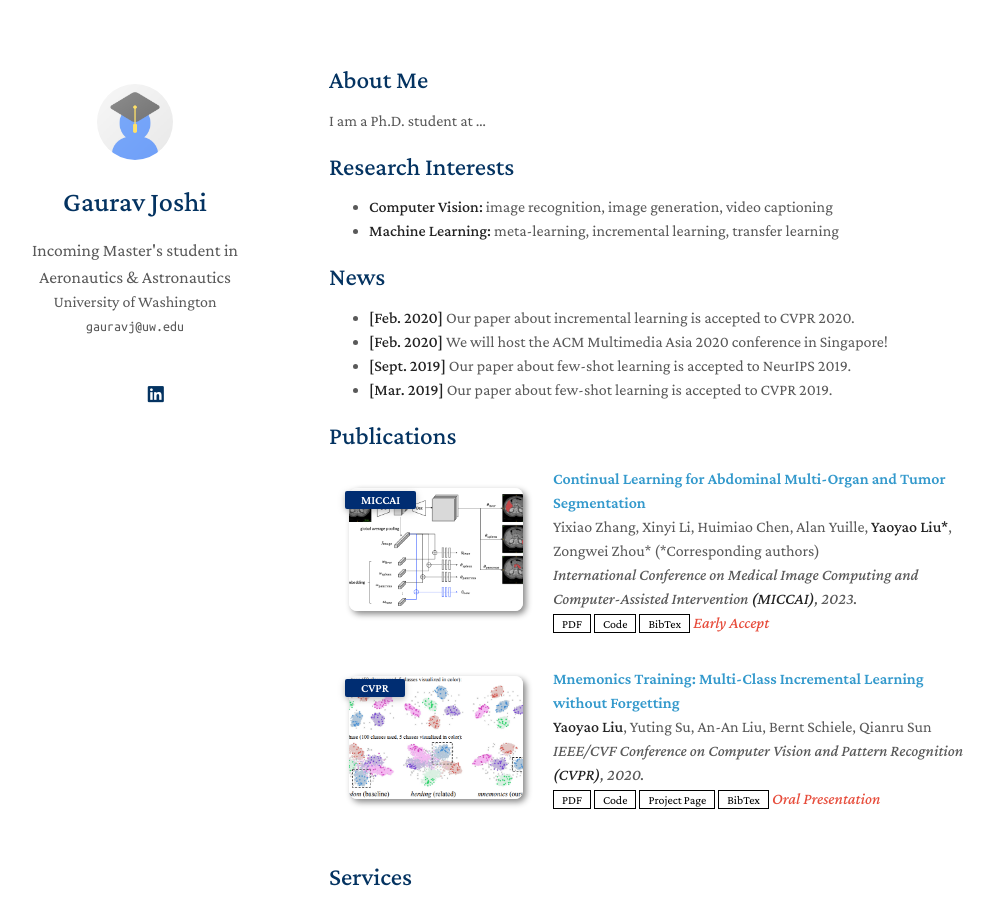
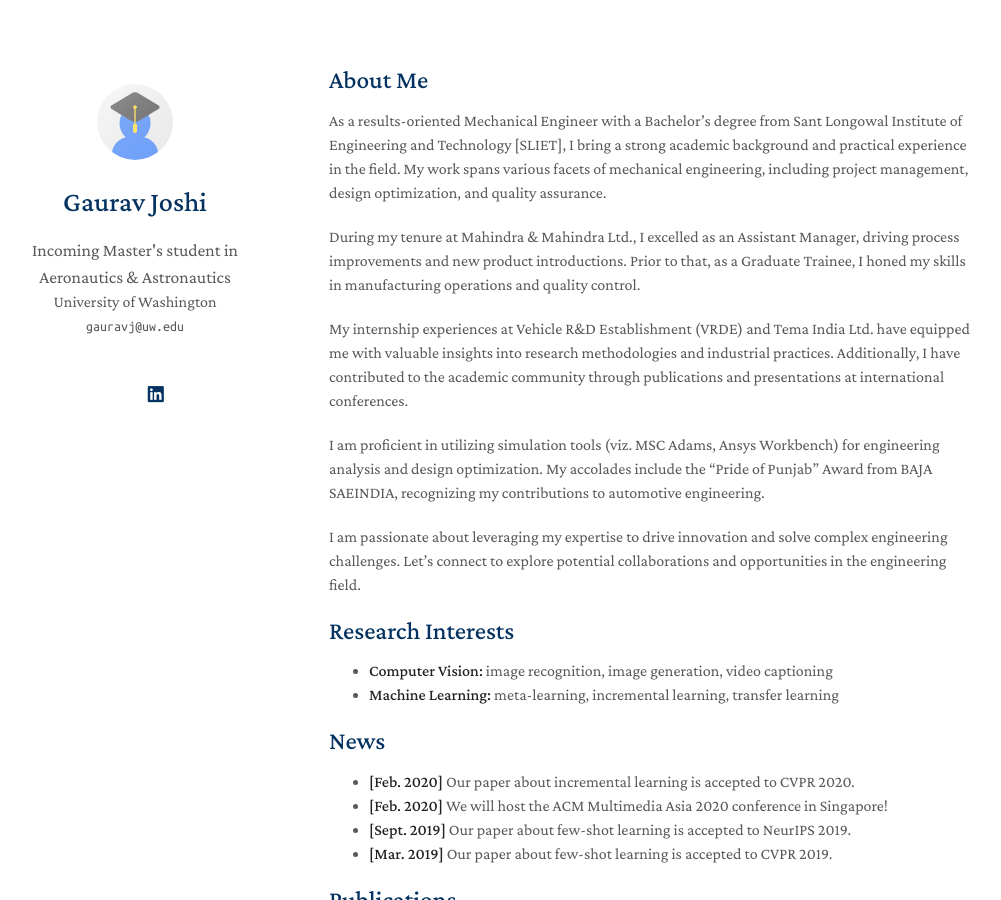
Before and after one commit to mastersinusoidal/mastersinusoidal.github.io, a Jekyll site: the page built from index.md, in a window 1280 px wide and 900 px high. Shown: the whole window, without its empty margins (141-1142 px from the left). Built offline with Jekyll 4.4.1, drawn with Linux system fonts in a browser that asks for light colours; nearby versions of some CDN libraries; a style sheet for code colours, icons or effects is not loaded; our own code applies the rules of GitHub Pages for plain Markdown files.

Commit message:
Update index.md

```diff
--- a/index.md
+++ b/index.md
@@ -4,7 +4,15 @@ layout: homepage
 
 ## About Me
 
-I am a Ph.D. student at ...
+As a results-oriented Mechanical Engineer with a Bachelor's degree from Sant Longowal Institute of Engineering and Technology [SLIET], I bring a strong academic background and practical experience in the field. My work spans various facets of mechanical engineering, including project management, design optimization, and quality assurance.
+
+During my tenure at Mahindra & Mahindra Ltd., I excelled as an Assistant Manager, driving process improvements and new product introductions. Prior to that, as a Graduate Trainee, I honed my skills in manufacturing operations and quality control.
+
+My internship experiences at Vehicle R&D Establishment (VRDE) and Tema India Ltd. have equipped me with valuable insights into research methodologies and industrial practices. Additionally, I have contributed to the academic community through publications and presentations at international conferences.
+
+I am proficient in utilizing simulation tools (viz. MSC Adams, Ansys Workbench) for engineering analysis and design optimization. My accolades include the "Pride of Punjab" Award from BAJA SAEINDIA, recognizing my contributions to automotive engineering.
+
+I am passionate about leveraging my expertise to drive innovation and solve complex engineering challenges. Let's connect to explore potential collaborations and opportunities in the engineering field.
 
 ## Research Interests
 
```
